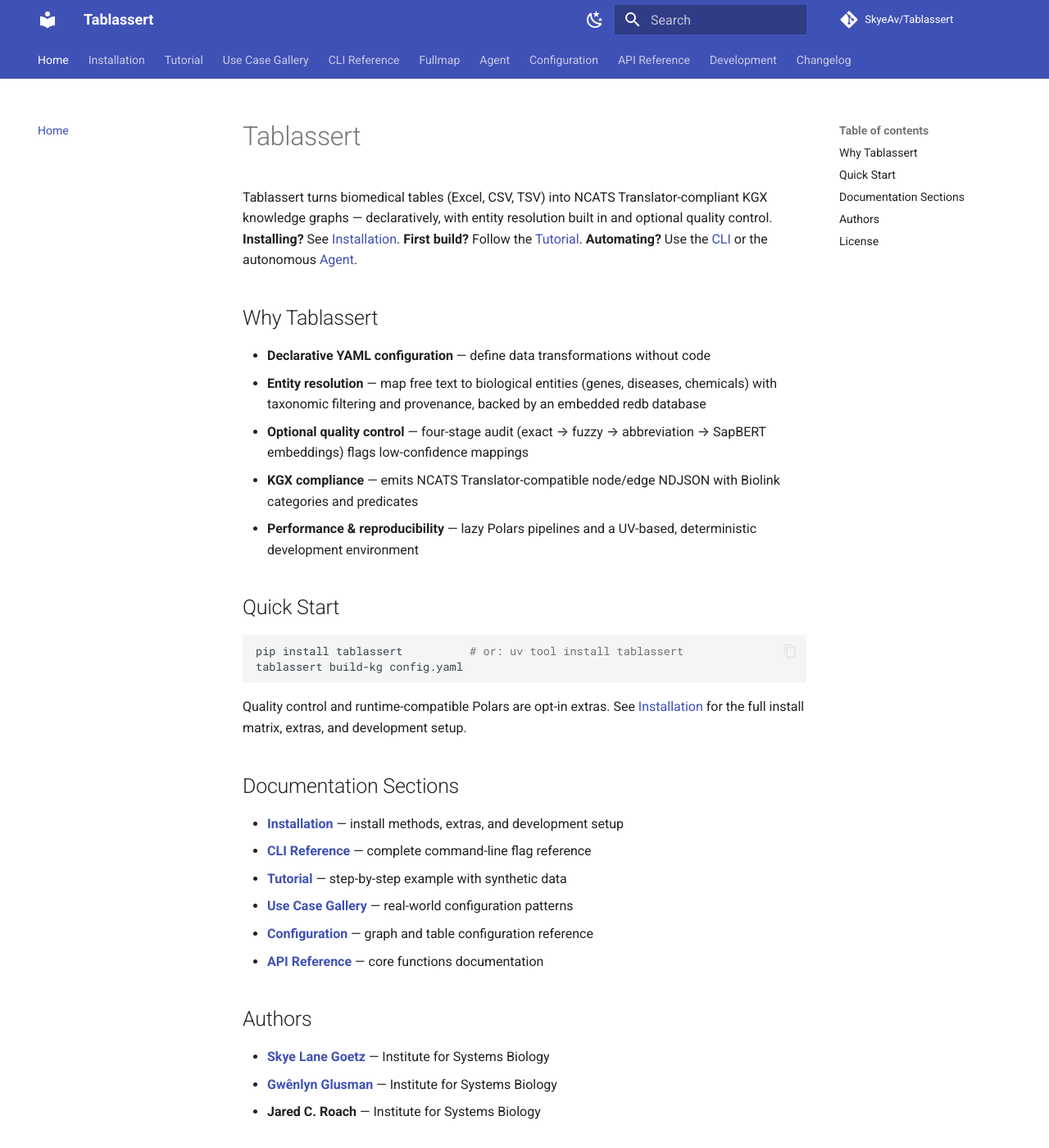
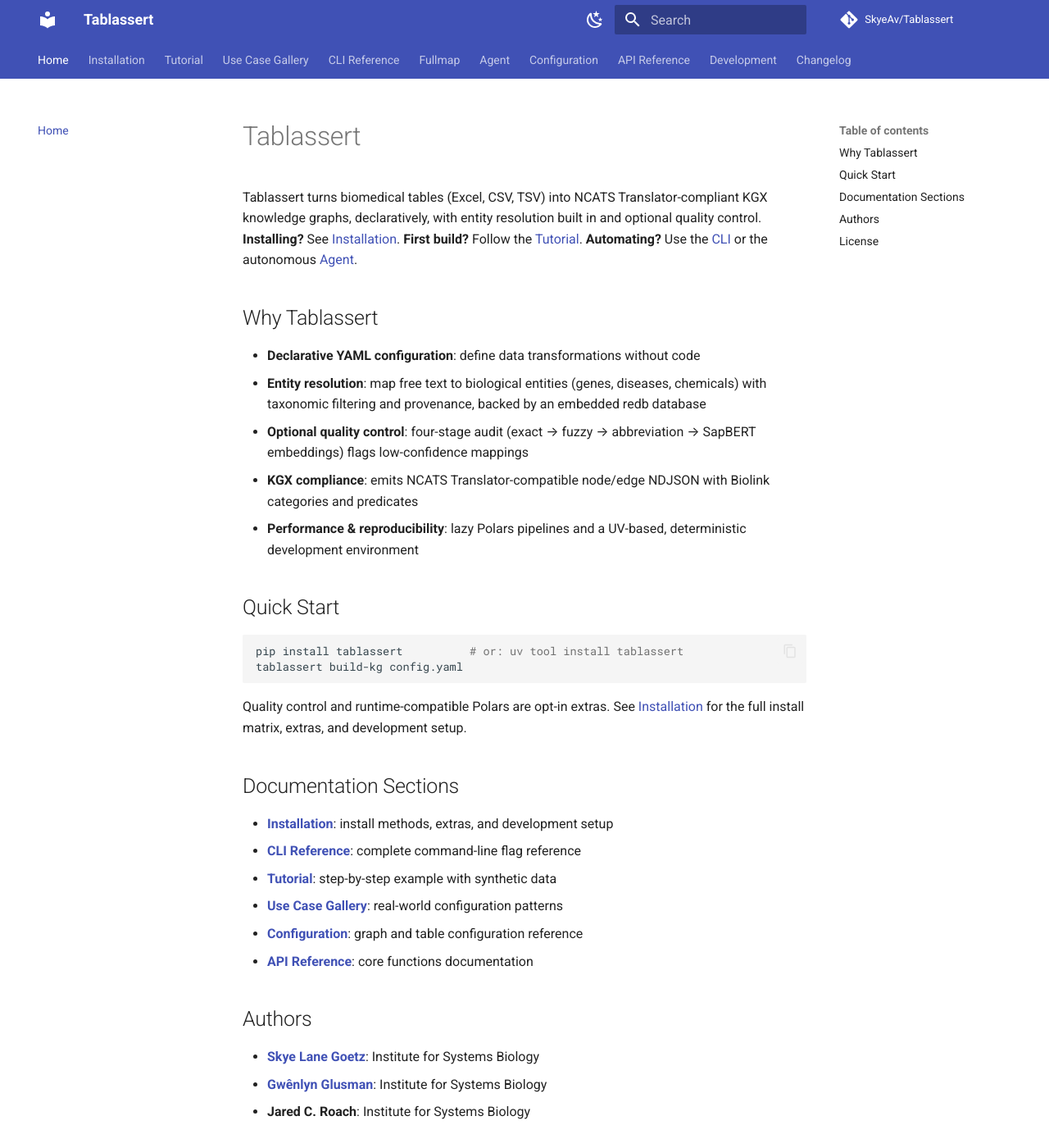
Before and after one commit to SkyeAv/Tablassert3.0.0, an MkDocs documentation site: the page built from docs/index.md, in a window 1280 px wide and 1400 px high. Shown: the whole window at 82% size. Built offline with MkDocs 1.6.1 and Material for MkDocs 9.7.7, drawn with Linux system fonts in a browser that asks for light colours; comment, search, counter and statistics services are not loaded.

```diff
--- a/docs/index.md
+++ b/docs/index.md
@@ -1,20 +1,20 @@
 # Tablassert
 
 Tablassert turns biomedical tables (Excel, CSV, TSV) into NCATS Translator-compliant KGX knowledge
-graphs — declaratively, with entity resolution built in and optional quality control. **Installing?**
+graphs, declaratively, with entity resolution built in and optional quality control. **Installing?**
 See [Installation](installation.md). **First build?** Follow the [Tutorial](tutorial.md). **Automating?**
 Use the [CLI](cli.md) or the autonomous [Agent](agent.md).
 
 ## Why Tablassert
 
-- **Declarative YAML configuration** — define data transformations without code
-- **Entity resolution** — map free text to biological entities (genes, diseases, chemicals) with
+- **Declarative YAML configuration**: define data transformations without code
+- **Entity resolution**: map free text to biological entities (genes, diseases, chemicals) with
   taxonomic filtering and provenance, backed by an embedded redb database
-- **Optional quality control** — four-stage audit (exact → fuzzy → abbreviation → SapBERT embeddings) flags
+- **Optional quality control**: four-stage audit (exact → fuzzy → abbreviation → SapBERT embeddings) flags
   low-confidence mappings
-- **KGX compliance** — emits NCATS Translator-compatible node/edge NDJSON with Biolink categories and
+- **KGX compliance**: emits NCATS Translator-compatible node/edge NDJSON with Biolink categories and
   predicates
-- **Performance & reproducibility** — lazy Polars pipelines and a UV-based, deterministic development
+- **Performance & reproducibility**: lazy Polars pipelines and a UV-based, deterministic development
   environment
 
 ## Quick Start
@@ -29,18 +29,18 @@ the full install matrix, extras, and development setup.
 
 ## Documentation Sections
 
-- **[Installation](installation.md)** — install methods, extras, and development setup
-- **[CLI Reference](cli.md)** — complete command-line flag reference
-- **[Tutorial](tutorial.md)** — step-by-step example with synthetic data
-- **[Use Case Gallery](examples.md)** — real-world configuration patterns
-- **[Configuration](configuration/graph.md)** — graph and table configuration reference
-- **[API Reference](api/fullmap.md)** — core functions documentation
+- **[Installation](installation.md)**: install methods, extras, and development setup
+- **[CLI Reference](cli.md)**: complete command-line flag reference
+- **[Tutorial](tutorial.md)**: step-by-step example with synthetic data
+- **[Use Case Gallery](examples.md)**: real-world configuration patterns
+- **[Configuration](configuration/graph.md)**: graph and table configuration reference
+- **[API Reference](api/fullmap.md)**: core functions documentation
 
 ## Authors
 
-- **[Skye Lane Goetz](mailto:sgoetz@isbscience.org)** — Institute for Systems Biology
-- **[Gwênlyn Glusman](mailto:gglusman@isbscience.org)** — Institute for Systems Biology
-- **Jared C. Roach** — Institute for Systems Biology
+- **[Skye Lane Goetz](mailto:sgoetz@isbscience.org)**: Institute for Systems Biology
+- **[Gwênlyn Glusman](mailto:gglusman@isbscience.org)**: Institute for Systems Biology
+- **Jared C. Roach**: Institute for Systems Biology
 
 ## License
 
```
Also changed, not shown: docs/development.md (+2 -2 lines), docs/examples.md (+5 -5 lines), docs/installation.md (+4 -4 lines), docs/tutorial.md (+3 -3 lines).
